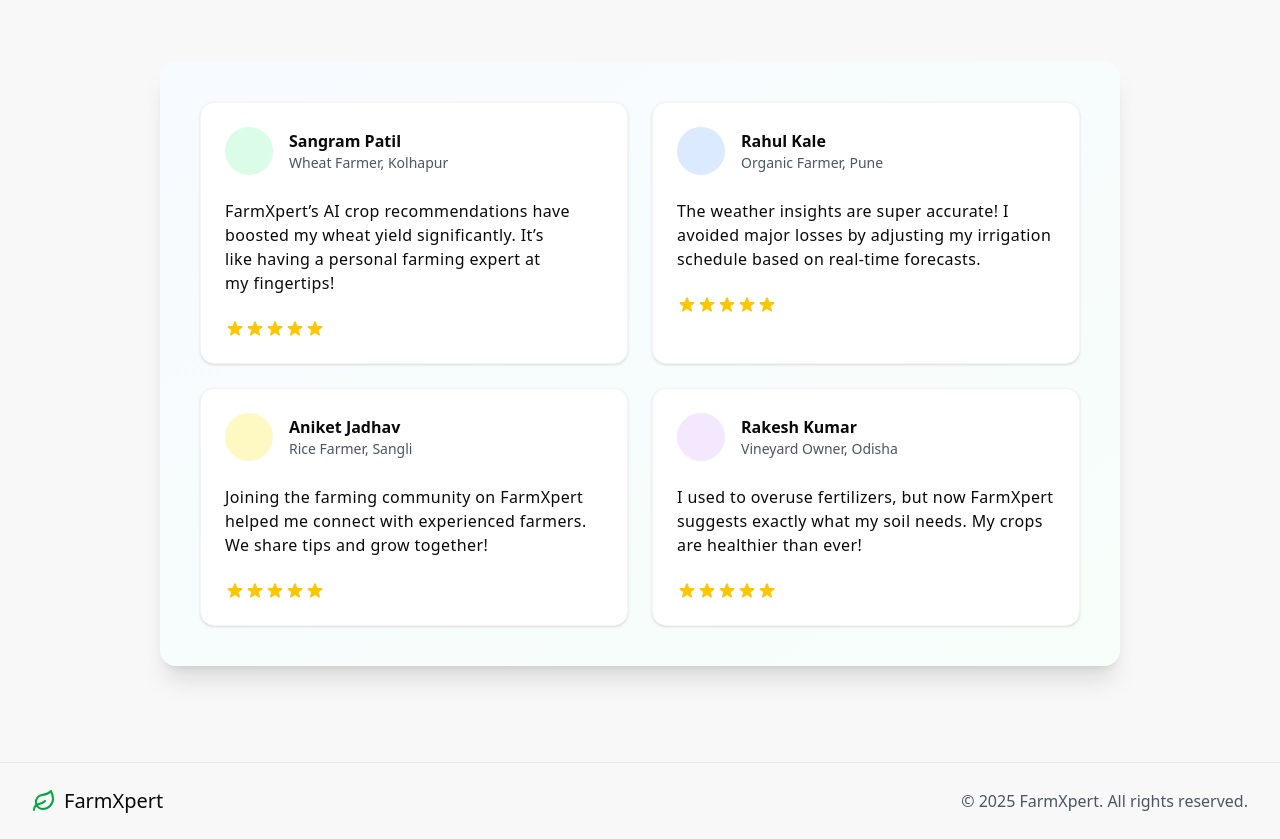
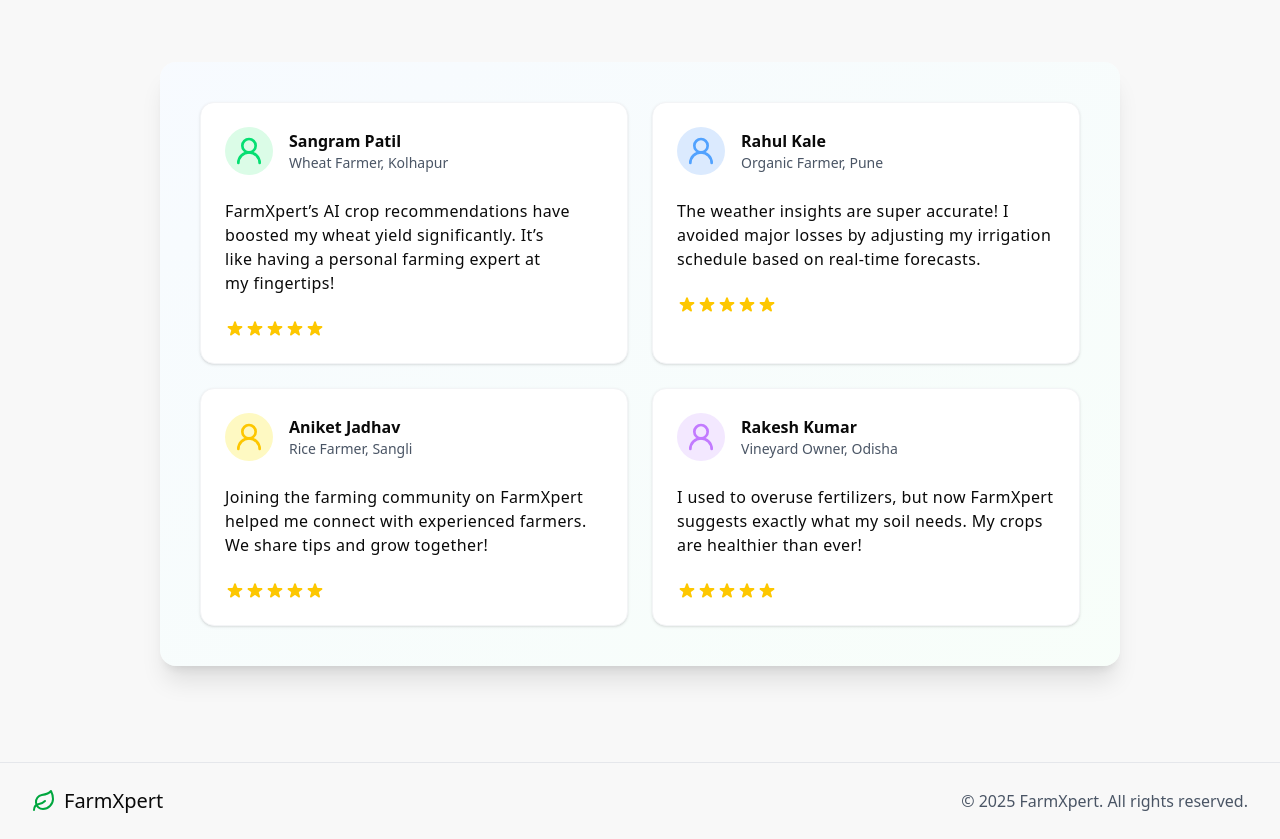
Before and after one commit to Pravin-Choudhary/FarmXpert, a React (Vite) app in the folder frontend/: page / in a window 1280 px wide. Shown: the part 2420-3259 px from the top of the page. Built offline with nearby package versions, Linux system fonts and the light colour scheme; no server answers.

Commit message:
visual changes

```diff
--- a/frontend/src/components/FeaturesTestimonials.tsx
+++ b/frontend/src/components/FeaturesTestimonials.tsx
@@ -1,3 +1,5 @@
+import { UserRound } from "lucide-react";
+
 export default function FeaturesAndTestimonials() {
     return (
       <>
@@ -103,7 +105,9 @@ export default function FeaturesAndTestimonials() {
                   {/* Testimonial 1 */}
                   <div className="bg-white rounded-xl p-6 shadow-sm border border-gray-100">
                     <div className="flex items-center mb-6">
-                      <div className="w-12 h-12 rounded-full bg-green-100 mr-4"></div>
+                      <div className="w-12 h-12 rounded-full bg-green-100 mr-4 flex items-center justify-center">
+                        <UserRound className="h-8 w-8 text-green-400" />
+                      </div>
                       <div>
                         <h4 className="font-semibold">Sangram Patil</h4>
                         <p className="text-sm text-gray-600">Wheat Farmer, Kolhapur</p>
@@ -124,7 +128,9 @@ export default function FeaturesAndTestimonials() {
                   {/* Testimonial 2 */}
                   <div className="bg-white rounded-xl p-6 shadow-sm border border-gray-100">
                     <div className="flex items-center mb-6">
-                      <div className="w-12 h-12 rounded-full bg-blue-100 mr-4"></div>
+                      <div className="w-12 h-12 rounded-full bg-blue-100 mr-4 flex items-center justify-center">
+                        <UserRound className="h-8 w-8 text-blue-400" />
+                      </div>
                       <div>
                         <h4 className="font-semibold">Rahul Kale</h4>
                         <p className="text-sm text-gray-600">Organic Farmer, Pune</p>
@@ -145,7 +151,9 @@ export default function FeaturesAndTestimonials() {
                   {/* Testimonial 3 */}
                   <div className="bg-white rounded-xl p-6 shadow-sm border border-gray-100">
                     <div className="flex items-center mb-6">
-                      <div className="w-12 h-12 rounded-full bg-yellow-100 mr-4"></div>
+                      <div className="w-12 h-12 rounded-full bg-yellow-100 mr-4 flex items-center justify-center">
+                        <UserRound className="h-8 w-8 text-yellow-400" />
+                      </div>
                       <div>
                         <h4 className="font-semibold">Aniket Jadhav</h4>
                         <p className="text-sm text-gray-600">Rice Farmer, Sangli</p>
@@ -166,7 +174,9 @@ export default function FeaturesAndTestimonials() {
                   {/* Testimonial 4 */}
                   <div className="bg-white rounded-xl p-6 shadow-sm border border-gray-100">
                     <div className="flex items-center mb-6">
-                      <div className="w-12 h-12 rounded-full bg-purple-100 mr-4"></div>
+                      <div className="w-12 h-12 rounded-full bg-purple-100 mr-4 flex items-center justify-center">
+                        <UserRound className="h-8 w-8 text-purple-400" />
+                      </div>
                       <div>
                         <h4 className="font-semibold">Rakesh Kumar</h4>
                         <p className="text-sm text-gray-600">Vineyard Owner, Odisha</p>
--- a/frontend/src/pages/Home.tsx
+++ b/frontend/src/pages/Home.tsx
@@ -38,9 +38,9 @@ export default function Home() {
           <div className="container mx-auto px-4 md:px-8 max-w-7xl">
             <div className="relative rounded-2xl overflow-hidden shadow-xl bg-white">
               <div className="flex mt-4 space-x-2">
-                <div className="ml-5 w-4 h-4 rounded-full bg-red-500"></div>
-                <div className="w-4 h-4 rounded-full bg-orange-400"></div>
-                <div className="w-4 h-4 rounded-full bg-green-500"></div>
+                <div className="ml-5 w-2 h-2 md:w-3 md:h-3 lg:w-4 lg:h-4 rounded-full bg-red-500"></div>
+                <div className="w-2 h-2 md:w-3 md:h-3 lg:w-4 lg:h-4 rounded-full bg-orange-400"></div>
+                <div className="w-2 h-2 md:w-3 md:h-3 lg:w-4 lg:h-4 rounded-full bg-green-500"></div>
               </div>
               <div className="relative pt-4 z-10 bg-white rounded-xl shadow-lg overflow-hidden">
                 <img src="/image.png" alt="image" className="w-full h-full object-cover" />
```
